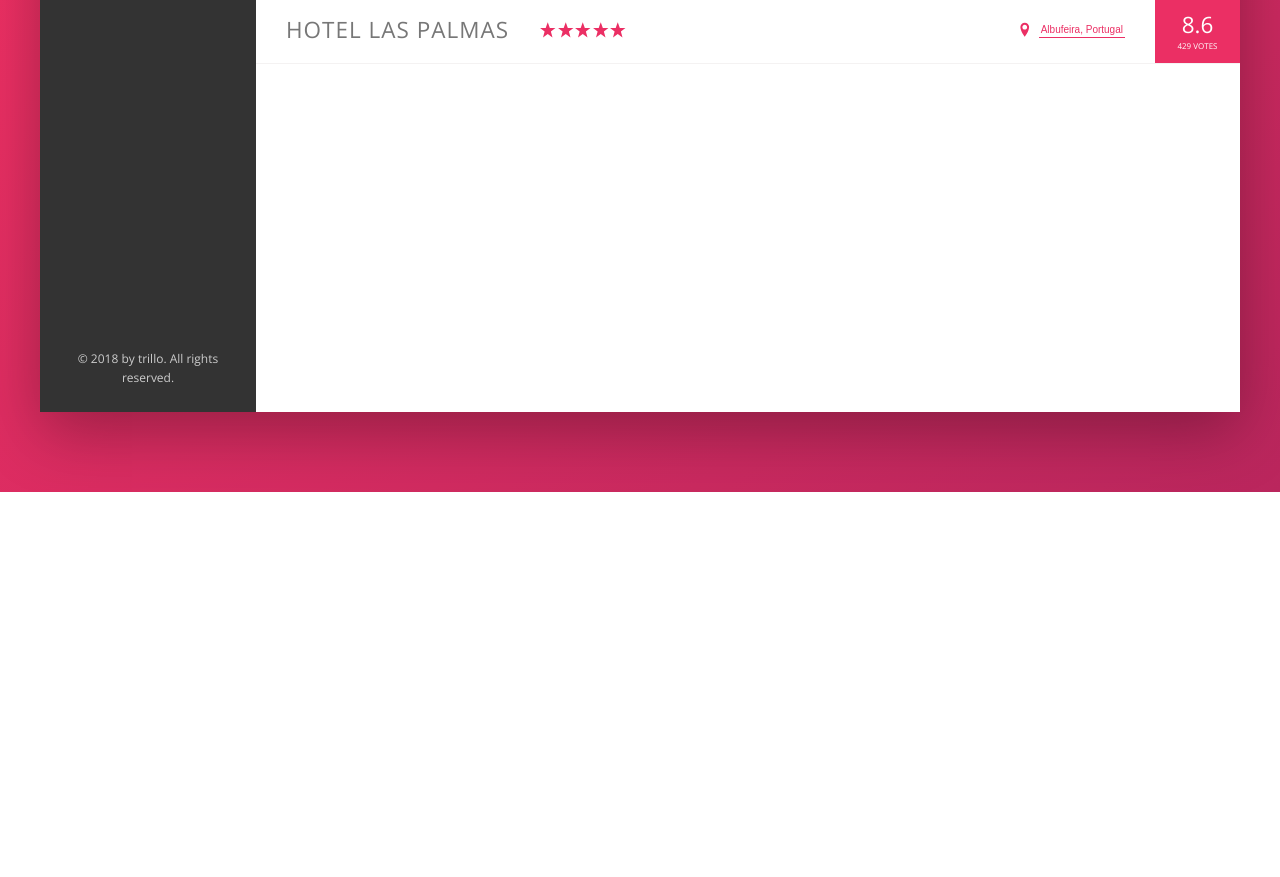
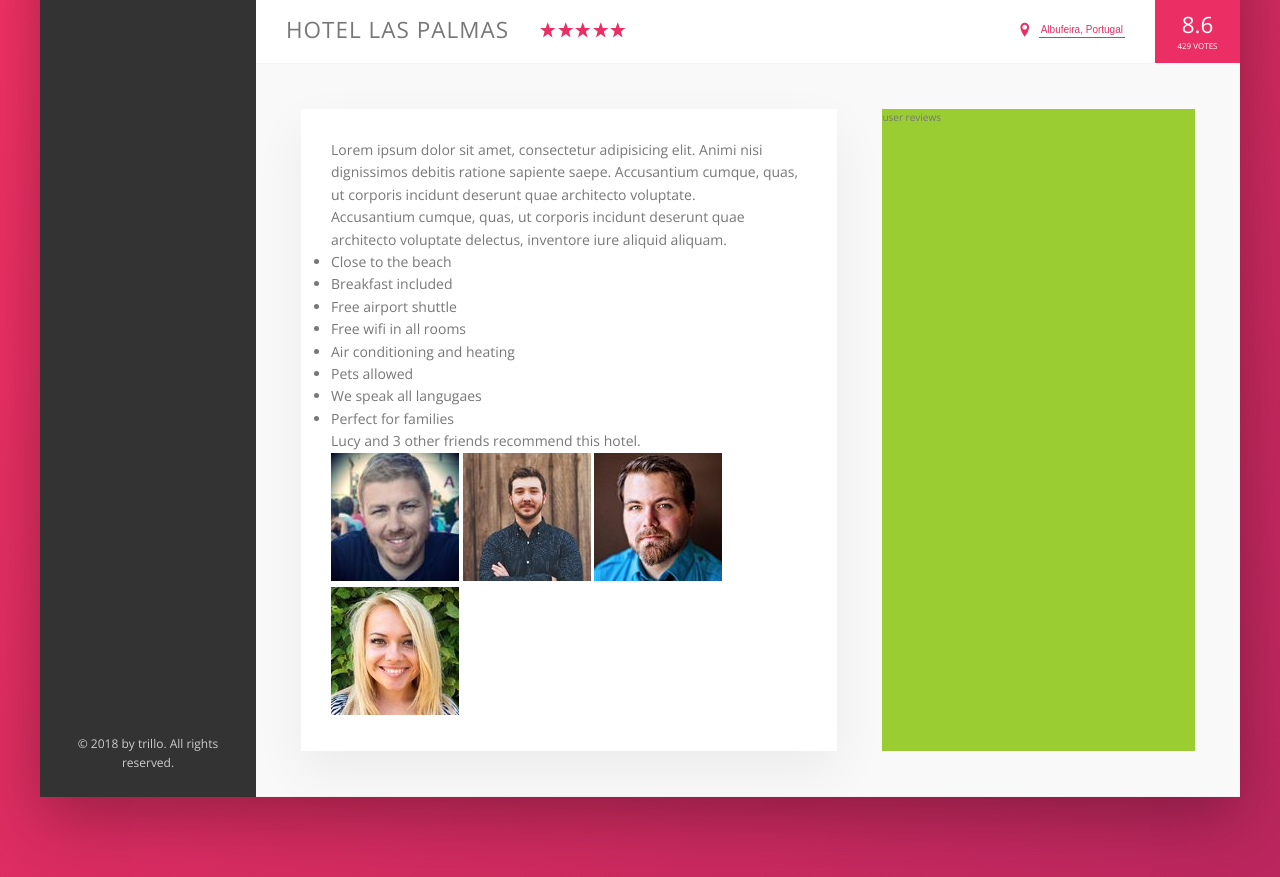
Before and after one commit to Simbaxo/Trillo, a website: page index.html in a window 1280 px wide. Shown: the part 538-1415 px from the top of the page. Before the commit the page ends 1030 px from the top, so only its background shows below. Drawn offline with nearby package versions, Linux system fonts and the light colour scheme.

Commit message:
Building the description section

```diff
--- a/index.html
+++ b/index.html
@@ -9,7 +9,7 @@
   <link rel="stylesheet" href="css/style.css">
   <link rel="shortcut icon" type="image/png" href="img/favicon.png">
 
-  <title>trillo &mdash; Your all-in-one booking app</title>
+  <title>Trillo &mdash; Your all-in-one booking app</title>
 </head>
 
 <body>
@@ -142,6 +142,44 @@
             <div class="overview__rating-count">429 votes</div>
           </div>
         </div>
+
+        <div class="detail">
+          <div class="description">
+            <p class="paragraph">
+              Lorem ipsum dolor sit amet, consectetur adipisicing elit. Animi nisi dignissimos debitis ratione sapiente saepe. Accusantium
+              cumque, quas, ut corporis incidunt deserunt quae architecto voluptate.
+            </p>
+            <p class="paragraph">
+              Accusantium cumque, quas, ut corporis incidunt deserunt quae architecto voluptate delectus, inventore iure aliquid aliquam.
+            </p>
+            <ul class="list">
+              <li class="list__item">Close to the beach</li>
+              <li class="list__item">Breakfast included</li>
+              <li class="list__item">Free airport shuttle</li>
+              <li class="list__item">Free wifi in all rooms</li>
+              <li class="list__item">Air conditioning and heating</li>
+              <li class="list__item">Pets allowed</li>
+              <li class="list__item">We speak all langugaes</li>
+              <li class="list__item">Perfect for families</li>
+            </ul>
+            <div class="recommend">
+              <p class="recommend__count">
+                Lucy and 3 other friends recommend this hotel.
+              </p>
+              <div class="recommend__friends">
+                <img src="img/user-3.jpg" alt="Friend 1" class="recommend__photo">
+                <img src="img/user-4.jpg" alt="Friend 2" class="recommend__photo">
+                <img src="img/user-5.jpg" alt="Friend 3" class="recommend__photo">
+                <img src="img/user-6.jpg" alt="Friend 4" class="recommend__photo">
+              </div>
+            </div>
+          </div>
+
+          <div class="user-reviews">
+            user reviews
+          </div>
+        </div>
+
       </main>
     </div>
   </div>
--- a/sass/_base.scss
+++ b/sass/_base.scss
@@ -12,7 +12,10 @@
   --color-grey-dark-2: #777;
   --color-grey-dark-3: #999;
 
-  --shadow-dark: 0 2rem 6rem rgba(0, 0, 0, .3)
+  --shadow-dark: 0 2rem 6rem rgba(0, 0, 0, .3);
+  --shadow-light: 0 2rem 5rem rgba(0, 0, 0, .06);
+
+  --line: 1px solid var(--color-grey-light-2);
 }
 
 * {
--- a/sass/_components.scss
+++ b/sass/_components.scss
@@ -206,7 +206,7 @@
 .overview {
   display: flex;
   align-items: center;
-  border-bottom: 1px solid var(--color-grey-light-2);
+  border-bottom: var(--line);
 
   &__heading {
     font-size: 2.25rem;
--- a/sass/_layout.scss
+++ b/sass/_layout.scss
@@ -11,7 +11,7 @@
   font-size: 1.4rem;
   height: 7rem;
   background-color: #fff;
-  border-bottom: 1px solid var(--color-grey-light-2);
+  border-bottom: var(--line);
 
   display: flex;
   justify-content: space-between;
@@ -35,8 +35,27 @@
 .hotel-view {
   background-color: #fff;
 
-  // Testing
-  height: 80rem;
-
   flex: 1;
 }
+
+.detail {
+  display: flex;
+  padding: 4.5rem;
+  background-color: var(--color-grey-light-1);
+  border-bottom: var(--line);
+}
+
+.description {
+  font-size: 1.4rem;
+  background-color: #fff;
+  box-shadow: var(--shadow-light);
+  padding: 3rem;
+  flex: 0 0 60%;
+  margin-right: 4.5rem;
+
+}
+
+.user-reviews {
+  background-color: yellowgreen;
+  flex: 1;
+}
```
Also changed, not shown: css/style.css.
